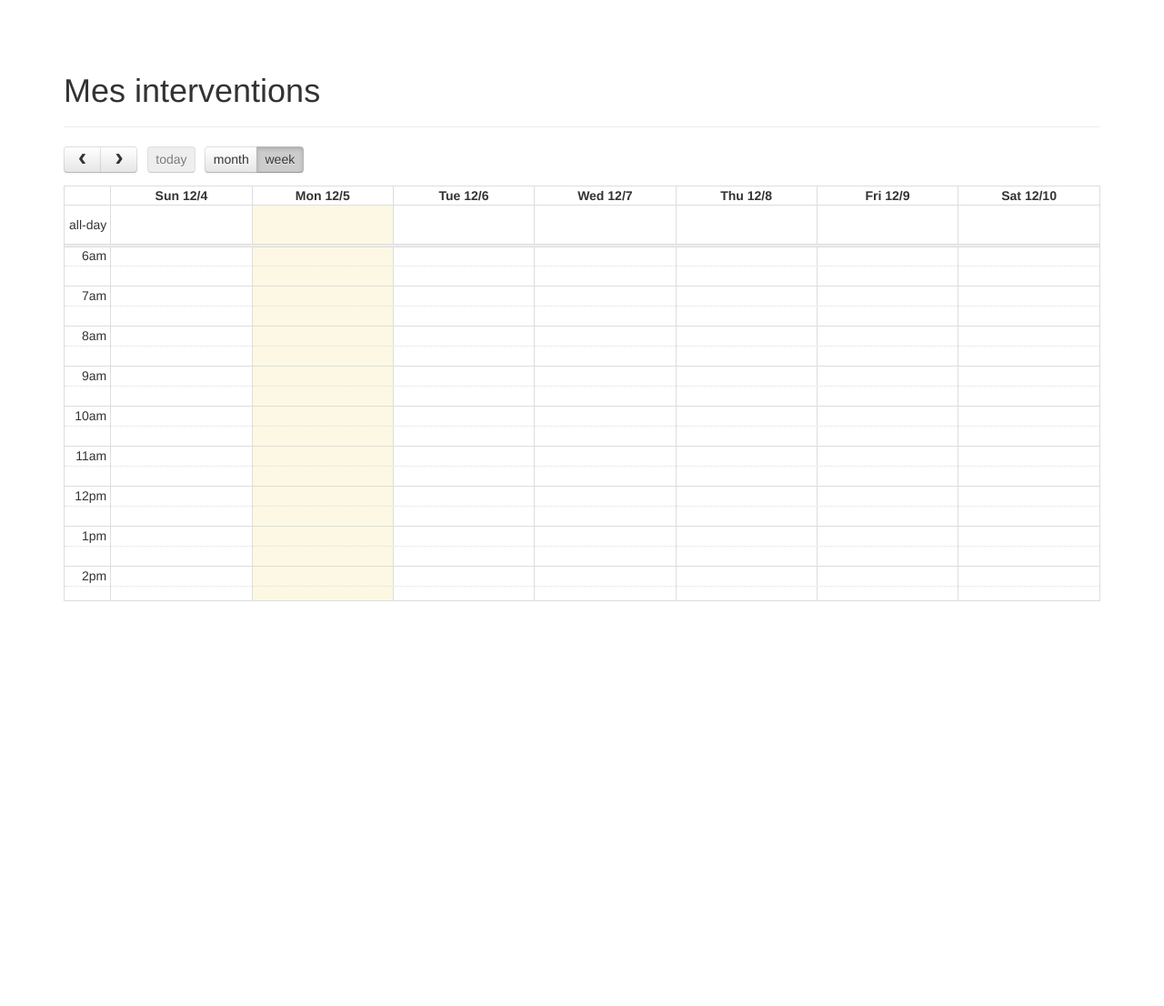
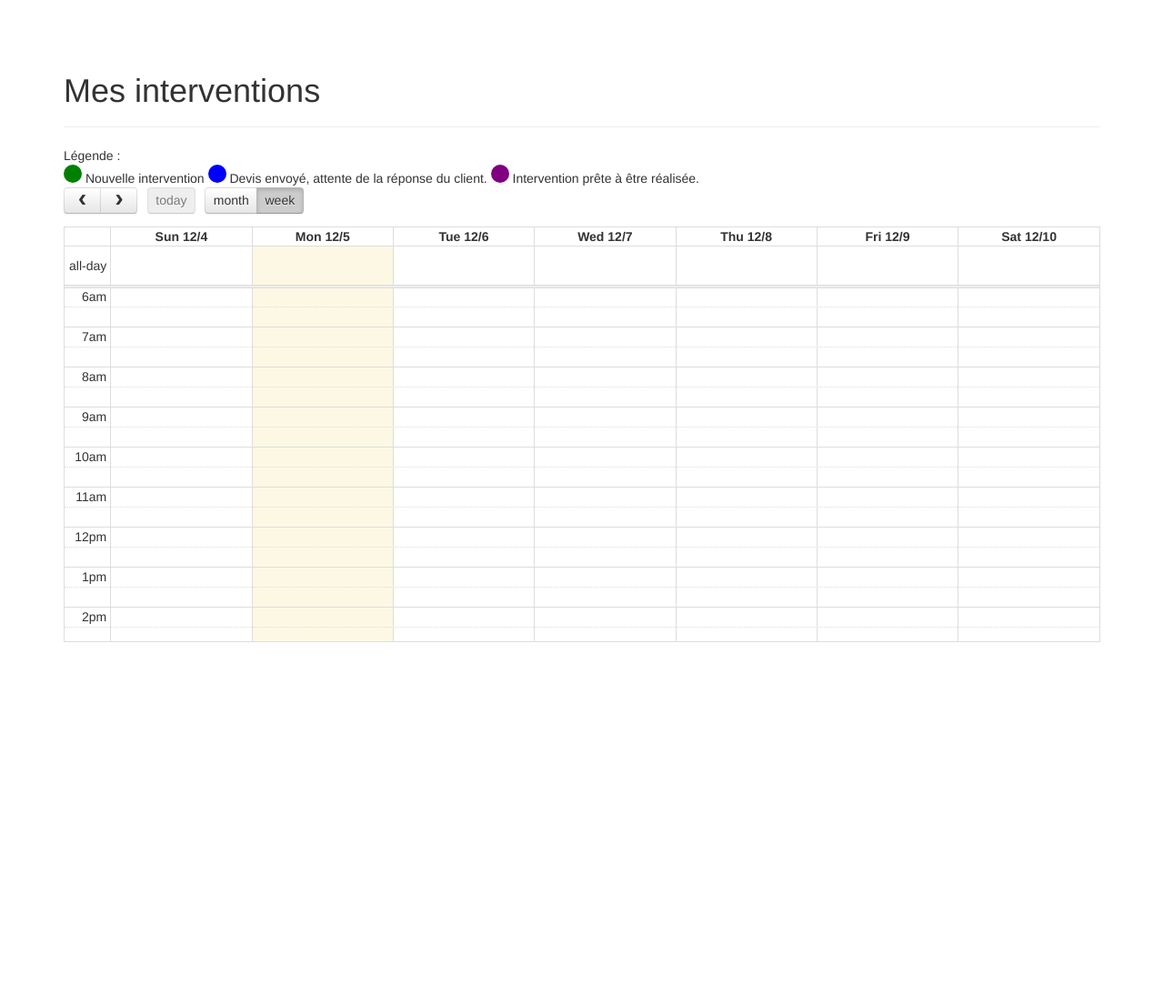
Before and after one commit to Taoukilite/DAR_A_NOCTIS, a PHP site: page /view/professionnalPanel.php in a window 1280 px wide. Shown: the part 52-1158 px from the top of the page at 91% size. Run offline with PHP 8.4, Linux system fonts and the light colour scheme; a user stored in the database is signed in; data comes from the database, SQL or seed files in the repository; data that the repository does not hold is empty.

Commit message:
Gestion des etats d'intervention
Ajout de la légende du code couleur des interventions
Gestion de la capacité de saisie de saisie en fonction de l'état de
l'intervention

```diff
--- a/noctis/view/ajax/getProfessionnalAppointements.php
+++ b/noctis/view/ajax/getProfessionnalAppointements.php
@@ -35,6 +35,7 @@
 		elseif ($a["state"] == 2) {
 			$color = "purple";
 		}
+		$a["title"] = $a["name"] . " - " . $a["town"];
 		$a["color"] = $color;
 		array_push($jsonAppointments, $a);
 
--- a/noctis/view/js/professionnalCalendar.js
+++ b/noctis/view/js/professionnalCalendar.js
@@ -26,6 +26,15 @@ $(document).ready(function(){
             $("#appointmentId").text(event.appointmentId);
             $("#stateId").text(event.state);
             $("#start").text(dateAppointment);
+
+            if(event.state == 0)
+            {
+                $("#inputGroupConfirmation").show();
+                $("#noConfirmation").hide();
+            }else{
+                $("#inputGroupConfirmation").hide();
+                $("#noConfirmation").show();
+            }
 
         },
         drop: function(date) {
--- a/noctis/view/professionnalPanel.php
+++ b/noctis/view/professionnalPanel.php
@@ -34,8 +34,13 @@ include("includes/menubar_new.php");
                             <input type="text" name="duration" id="duration"/>
                             <label>Prix :</label>
                             <input type="text" name="price" id="price"><br>
-                            <button type="button" id="btnConfirm" class="btn btn-primary">Confirmer</button>
-                            <button type="button" id="btnCancel" class="btn btn-danger">Refuser</button>
+                            <div id ="inputGroupConfirmation">
+                                <button type="button" id="btnConfirm" class="btn btn-primary">Confirmer</button>
+                                <button type="button" id="btnCancel" class="btn btn-danger">Refuser</button>
+                            </div>
+                            <div id="noConfirmation">
+                                <h3>Aucune confirmation nécessaire pour le moment</h3>
+                            </div>
                         </div>
                     </div>
                 </div>
@@ -44,6 +49,18 @@ include("includes/menubar_new.php");
 
         <div class="row">
             <div class="col-md-12">
+                Légende : <br>
+                <svg width="20" height="20">
+                   <circle cx="10" cy="10" r="10" fill="green" />
+                </svg> Nouvelle intervention
+
+                <svg width="20" height="20">
+                   <circle cx="10" cy="10" r="10" fill="blue" />
+                </svg> Devis envoyé, attente de la réponse du client.
+
+                <svg width="20" height="20">
+                   <circle cx="10" cy="10" r="10" fill="purple" />
+                </svg> Intervention prête à être réalisée.
                 <div id="calendar"></div>
             </div>
 
```
